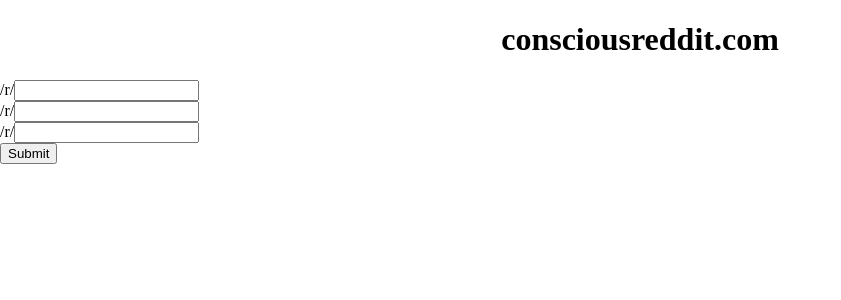
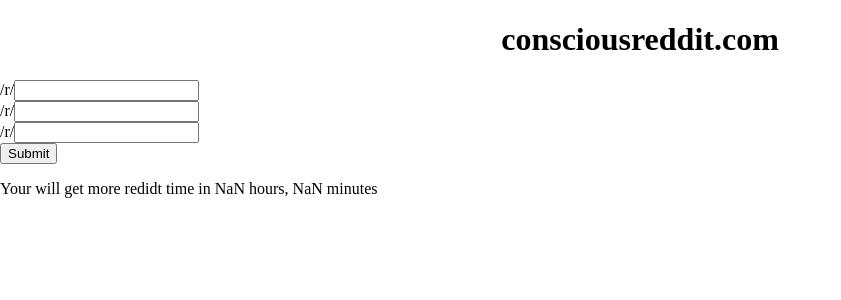
Before and after one commit to Qcode/mindfulreddit, a React (Create React App) app: page / in a window 1280 px wide. Shown: the top 300 px of the page, without its empty margins (0-841 px from the left). Built offline with nearby package versions, Linux system fonts and the light colour scheme; the HTML template or start-up script is replaced by a standard one.

Commit message:
Add timer countdown until next login

```diff
--- a/src/App.js
+++ b/src/App.js
@@ -36,7 +36,10 @@
             )
               .then(data => data.json())
               .then(data => {
-                post.comments = data[1].data.children;
+                post.comments = data[1].data.children
+                  .filter(comment => !comment.data.stickied)
+                  .slice(0, 3)
+                  .map(comment => comment.data);
               });
 
             commentPromises.push(promise);
@@ -48,12 +51,26 @@
             subredditData: topPostsFromSubreddits,
             chooseSubreddits: false,
           });
+          // 1.08e7 = 3 hours in milliseconds
+          localStorage.setItem('timeUntilNextFetch', Date.now() + 1.08e7);
+          localStorage.setItem(
+            'lastData',
+            JSON.stringify(topPostsFromSubreddits),
+          );
         });
       })
       .catch(err => console.log(err));
   }
 
   render() {
+    const timeLeft =
+      parseInt(localStorage.getItem('timeUntilNextFetch'), 10) - Date.now();
+
+    const hours = Math.floor(
+      (timeLeft % (1000 * 60 * 60 * 24)) / (1000 * 60 * 60),
+    );
+    const minutes = Math.floor((timeLeft % (1000 * 60 * 60)) / (1000 * 60));
+
     return (
       <div className="App">
         <h1>consciousreddit.com</h1>
@@ -62,6 +79,9 @@
         ) : (
           <RetrievedPosts data={this.state.subredditData} />
         )}
+        <p>
+          Your will get more redidt time in {hours} hours, {minutes} minutes
+        </p>
       </div>
     );
   }
--- a/src/PostDetail.js
+++ b/src/PostDetail.js
@@ -3,12 +3,7 @@
 import Comment from './Comment';
 
 function PostDetail(props) {
-  const comments = props.post.comments
-    .filter(comment => !comment.data.stickied)
-    .slice(0, 3)
-    .map(comment => comment.data);
-
-  console.log(comments);
+  const comments = props.post.comments;
 
   const title = <h2>{props.post.title}</h2>;
   return (
```
